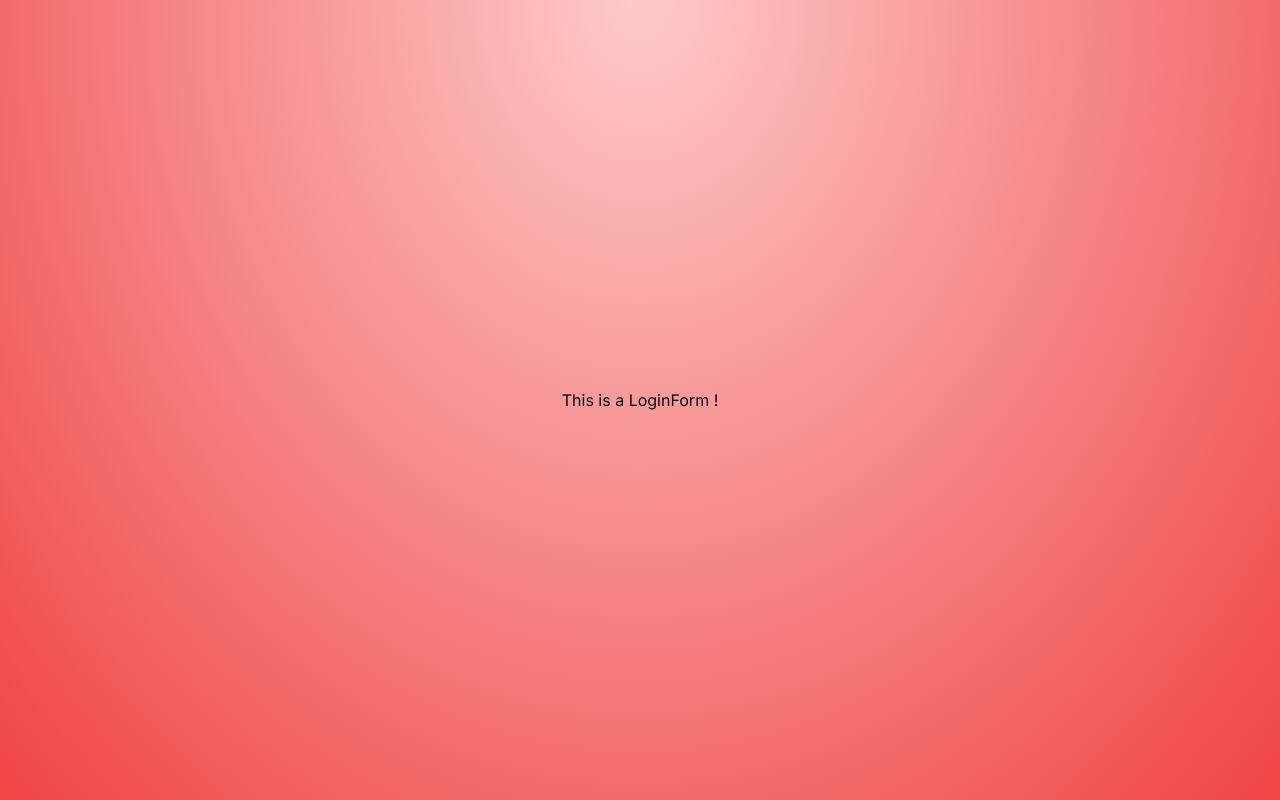
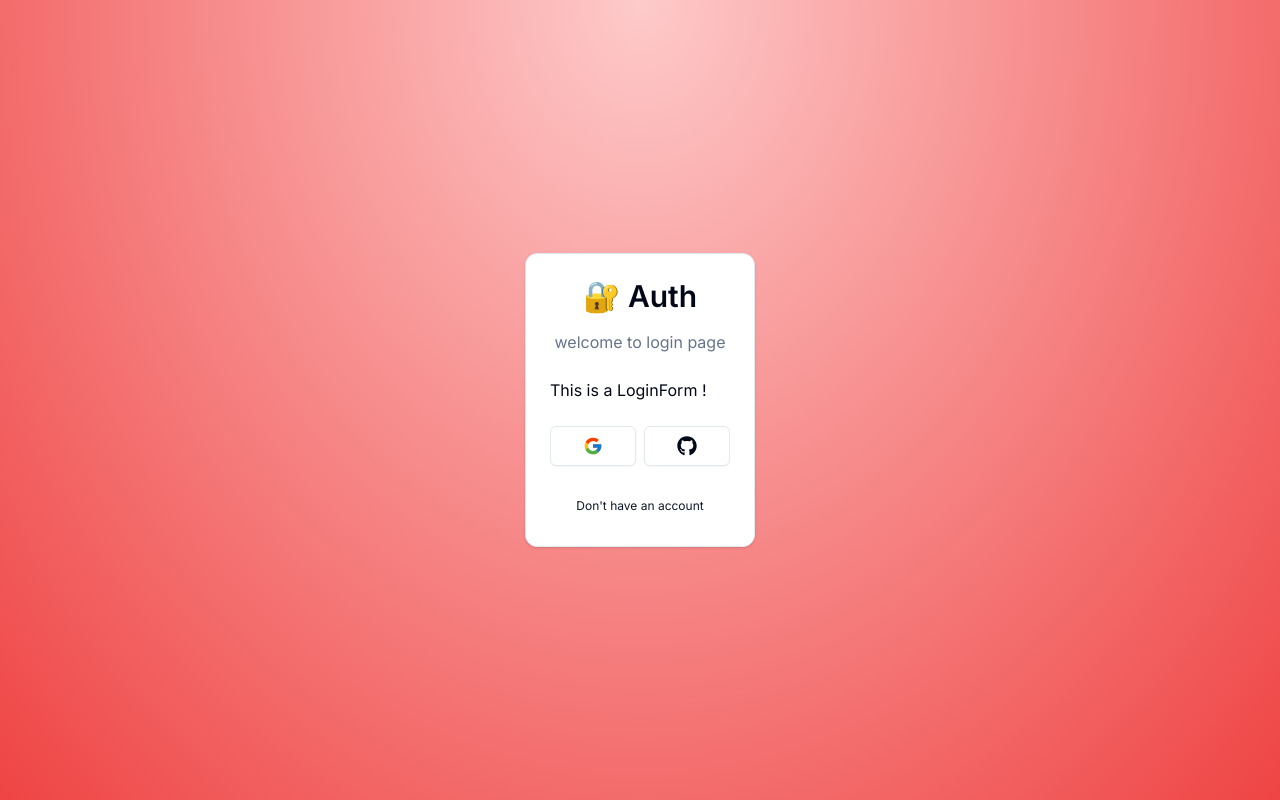
Before and after one commit to shankaraswal/nextjs-cwa, a Next.js app: page /auth/login in a window 1280 px wide. Built offline with nearby package versions, Linux system fonts and the light colour scheme.

Commit message:
added social icons in login page

```diff
--- a/app/auth/login/page.tsx
+++ b/app/auth/login/page.tsx
@@ -1,4 +1,4 @@
-import { LoginForm } from "@/components/auth/login-from";
+import { LoginForm } from "@/components/auth/login-form";
 
 const Loginpage = () => {
   return (
--- /dev/null
+++ b/components/auth/back-button.tsx
@@ -0,0 +1,17 @@
+"use client";
+
+import { Button } from "@/components/ui/button";
+
+export const BackButton = ({
+  href,
+  label,
+}: {
+  href: string;
+  label: string;
+}) => {
+  return (
+    <Button size="sm" className="font-normal w-full" variant="link" asChild>
+      <a href={href}>{label}</a>
+    </Button>
+  );
+};
--- /dev/null
+++ b/components/auth/card-wrapper.tsx
@@ -0,0 +1,44 @@
+"use client";
+import {
+  Card,
+  CardContent,
+  CardFooter,
+  CardHeader,
+  CardTitle,
+} from "@/components/ui/card";
+import { Header } from "@/components/auth/header";
+import { Social } from "@/components/auth/social";
+import { BackButton } from "./back-button";
+
+interface CardWrapperProps {
+  children: React.ReactNode;
+  headerLabel: string;
+  backButtonLabel: string;
+  backButtonHref: string;
+  showSocialLogin?: boolean;
+}
+
+export const CardWrapper = ({
+  children,
+  headerLabel,
+  backButtonLabel,
+  backButtonHref,
+  showSocialLogin,
+}: CardWrapperProps) => (
+  <Card className="rounded-xl border bg-card text-card-foreground shadow">
+    <CardHeader>
+      <Header label={headerLabel} />
+    </CardHeader>
+    <CardContent>{children}</CardContent>
+
+    {showSocialLogin && (
+      <CardFooter className="flex justify-center gap-x-4">
+        <Social />
+      </CardFooter>
+    )}
+
+    <CardFooter>
+      <BackButton href={backButtonHref} label={backButtonLabel} />
+    </CardFooter>
+  </Card>
+);
--- /dev/null
+++ b/components/auth/header.tsx
@@ -0,0 +1,12 @@
+interface HeaderProps {
+  label: string;
+}
+
+export const Header = ({ label }: HeaderProps) => {
+  return (
+    <div className="w-full flex flex-col gap-y-4 items-center justify-center">
+      <h1 className="text-3xl font-semibold">🔐 Auth</h1>
+      <p className="text-muted-foreground text-small">{label}</p>
+    </div>
+  );
+};
--- /dev/null
+++ b/components/auth/login-form.tsx
@@ -0,0 +1,14 @@
+import { CardWrapper } from "@/components/auth/card-wrapper";
+
+export const LoginForm = () => {
+  return (
+    <CardWrapper
+      headerLabel="welcome to login page"
+      backButtonLabel="Don't have an account"
+      backButtonHref="/auth/login"
+      showSocialLogin={true}
+    >
+      <h1>This is a LoginForm !</h1>
+    </CardWrapper>
+  );
+};
--- a/components/auth/login-from.tsx
+++ /dev/null
@@ -1,7 +0,0 @@
-export const LoginForm = () => {
-  return (
-    <div>
-      <h1>This is a LoginForm !</h1>
-    </div>
-  );
-};
--- /dev/null
+++ b/components/auth/social.tsx
@@ -0,0 +1,32 @@
+"use client";
+
+import { FcGoogle } from "react-icons/fc";
+import { FaGithub } from "react-icons/fa";
+import { Button } from "@/components/ui/button";
+
+export const Social = () => {
+  return (
+    <div className="flex items-center w-full gap-x-2">
+      <Button
+        size="lg"
+        className="w-full"
+        variant="outline"
+        onClick={() => {
+          window.location.href = "/auth/google";
+        }}
+      >
+        <FcGoogle className="h-5 w-5" />
+      </Button>
+      <Button
+        size="lg"
+        className="w-full"
+        variant="outline"
+        onClick={() => {
+          window.location.href = "/auth/github";
+        }}
+      >
+        <FaGithub className="h-5 w-5" />
+      </Button>
+    </div>
+  );
+};
--- a/components/ui/card.tsx
+++ b/components/ui/card.tsx
@@ -1,6 +1,6 @@
-import * as React from "react"
+import * as React from "react";
 
-import { cn } from "@/lib/utils"
+import { cn } from "@/lib/utils";
 
 const Card = React.forwardRef<
   HTMLDivElement,
@@ -14,8 +14,8 @@ const Card = React.forwardRef<
     )}
     {...props}
   />
-))
-Card.displayName = "Card"
+));
+Card.displayName = "Card";
 
 const CardHeader = React.forwardRef<
   HTMLDivElement,
@@ -26,8 +26,8 @@ const CardHeader = React.forwardRef<
     className={cn("flex flex-col space-y-1.5 p-6", className)}
     {...props}
   />
-))
-CardHeader.displayName = "CardHeader"
+));
+CardHeader.displayName = "CardHeader";
 
 const CardTitle = React.forwardRef<
   HTMLParagraphElement,
@@ -38,8 +38,8 @@ const CardTitle = React.forwardRef<
     className={cn("font-semibold leading-none tracking-tight", className)}
     {...props}
   />
-))
-CardTitle.displayName = "CardTitle"
+));
+CardTitle.displayName = "CardTitle";
 
 const CardDescription = React.forwardRef<
   HTMLParagraphElement,
@@ -50,16 +50,16 @@ const CardDescription = React.forwardRef<
     className={cn("text-sm text-muted-foreground", className)}
     {...props}
   />
-))
-CardDescription.displayName = "CardDescription"
+));
+CardDescription.displayName = "CardDescription";
 
 const CardContent = React.forwardRef<
   HTMLDivElement,
   React.HTMLAttributes<HTMLDivElement>
 >(({ className, ...props }, ref) => (
   <div ref={ref} className={cn("p-6 pt-0", className)} {...props} />
-))
-CardContent.displayName = "CardContent"
+));
+CardContent.displayName = "CardContent";
 
 const CardFooter = React.forwardRef<
   HTMLDivElement,
@@ -70,7 +70,14 @@ const CardFooter = React.forwardRef<
     className={cn("flex items-center p-6 pt-0", className)}
     {...props}
   />
-))
-CardFooter.displayName = "CardFooter"
+));
+CardFooter.displayName = "CardFooter";
 
-export { Card, CardHeader, CardFooter, CardTitle, CardDescription, CardContent }
+export {
+  Card,
+  CardHeader,
+  CardFooter,
+  CardTitle,
+  CardDescription,
+  CardContent,
+};
--- a/package.json
+++ b/package.json
@@ -16,6 +16,7 @@
     "next": "14.2.4",
     "react": "^18",
     "react-dom": "^18",
+    "react-icons": "^5.2.1",
     "tailwind-merge": "^2.3.0",
     "tailwindcss-animate": "^1.0.7"
   },
```
Also changed, not shown: 1 other file (tests, documents, lock files or other folders).
